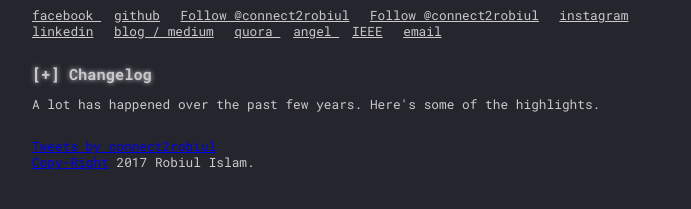
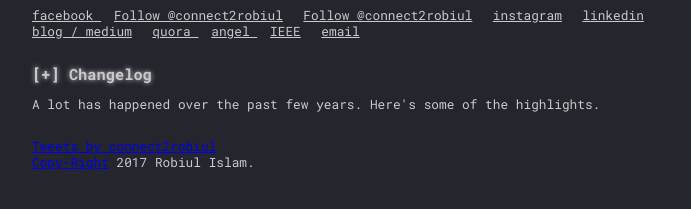
Before and after one commit to connect2robiul/connect2robiul.github.io, a plain HTML site: page index.html in a window 1280 px wide. Shown: the part 111-320 px from the top of the page, without its empty margins (283-974 px from the left). Drawn offline with Linux system fonts and the light colour scheme; no server answers; some icons are missing.

Commit message:
remove GitHub

```diff
--- a/index.html
+++ b/index.html
@@ -49,7 +49,6 @@
   <h2>Master's Student at National Research University Higher School of Economics</h2>
   <div class="links">
   <a href="https://www.facebook.com/connect2robiul" target="_blank"> facebook </a>
-    <a href="https://github.com/connect2robiul" target="_blank">github</a>
     <!-- Place this tag where you want the button to render. -->
 <a class="github-button" href="https://github.com/connect2robiul" aria-label="Follow @connect2robiul on GitHub">Follow @connect2robiul</a>
     <a href="https://twitter.com/connect2robiul?ref_src=twsrc%5Etfw" class="twitter-follow-button" data-show-count="false">Follow @connect2robiul</a>
```
